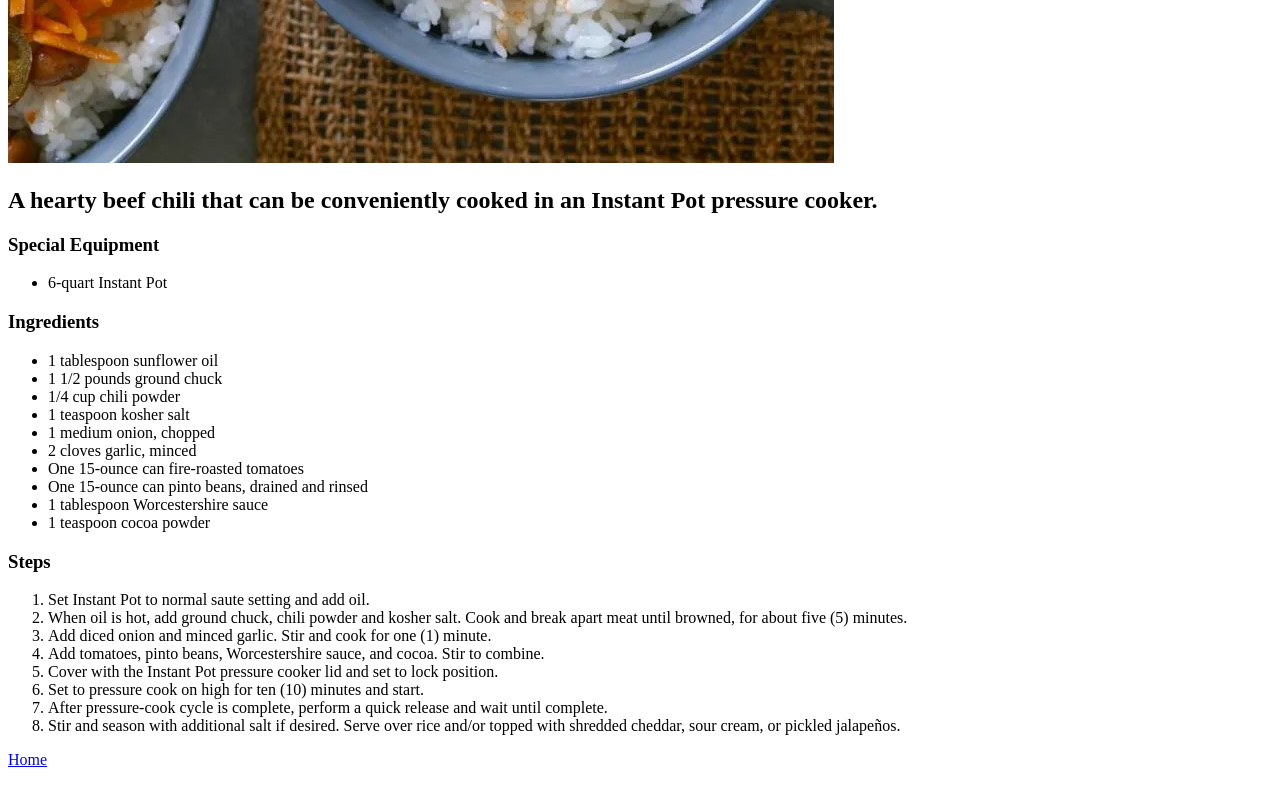
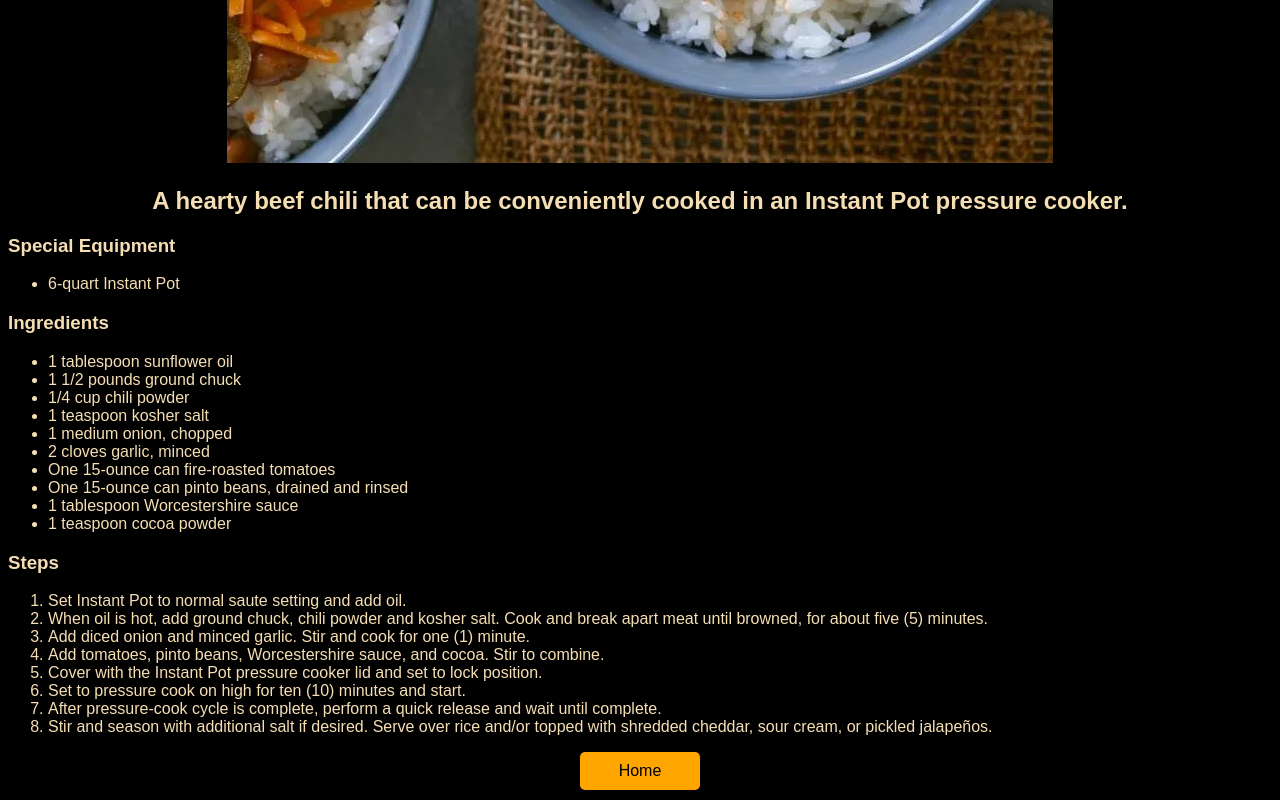
Before and after one commit to richardsjohn/odin-recipes, a plain HTML site: page recipes/chili.html in a window 1280 px wide. Shown: the part 537-1337 px from the top of the page. Before the commit the page ends 1314 px from the top, so only its background shows below. Drawn offline with Linux system fonts and the light colour scheme.

Commit message:
Create style and apply to html and fix format
- Created styles.css and linked to all html pages.

- Put recipes in div and left-aligned text.

```diff
--- a/recipes/chili.html
+++ b/recipes/chili.html
@@ -3,11 +3,13 @@
     <head>
         <meta charset="UTF-8">
         <title>Instant Pot Chili</title>
+        <link rel="stylesheet" type="text/css" href="../styles.css">
     </head>
     <body>
         <h1>Instant Pot Chili</h1>
         <img src="../images/chili-rice.jpeg" alt="A picture of rice topped with chili, jalape&#241;o, and shredded cheddar." height="620" width="826" >
         <h2>A hearty beef chili that can be conveniently cooked in an Instant Pot pressure cooker.</h2>
+        <div class="recipe">
             <h3>Special Equipment</h3>
             <ul>
                 <li>6-quart Instant Pot</li>
@@ -36,6 +38,7 @@
                 <li>After pressure-cook cycle is complete, perform a quick release and wait until complete.</li>
                 <li>Stir and season with additional salt if desired. Serve over rice and/or topped with shredded cheddar, sour cream, or pickled jalape&#241;os.</li>
             </ol>
+        </div>
         <a href="../index.html">Home</a>
     </body>
 </html>
--- /dev/null
+++ b/styles.css
@@ -0,0 +1,27 @@
+html {
+    background-color: black;
+    font-family: Arial, Helvetica, sans-serif;
+    color: wheat;
+    text-align: center;
+}
+
+a {
+    background-color: orange;
+    color: black;
+    display: block;
+    width: 100px;
+    margin: 10px auto;
+    padding: 10px;
+    text-decoration: none;
+    border-radius: 5px;
+    text-align: center;
+    transition: 0.3s;
+}
+
+a:hover {
+    background-color: rgb(255, 210, 125);
+}
+
+.recipe {
+    text-align: left;
+}
```
Also changed, not shown: index.html (+1 -0 lines), recipes/french-toast.html (+3 -0 lines), recipes/roasted-pork-shoulder.html (+3 -0 lines). Lines whose indentation alone changed are shown as unchanged.
